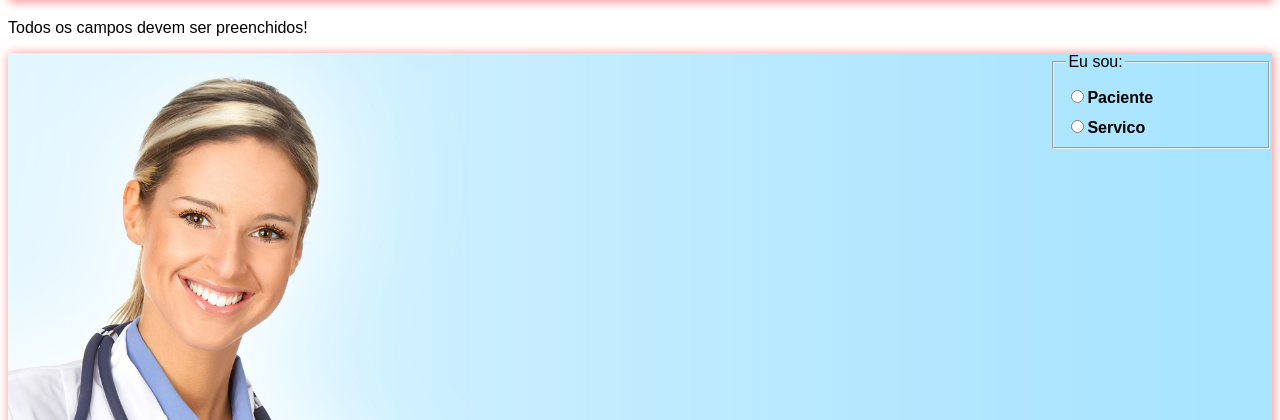
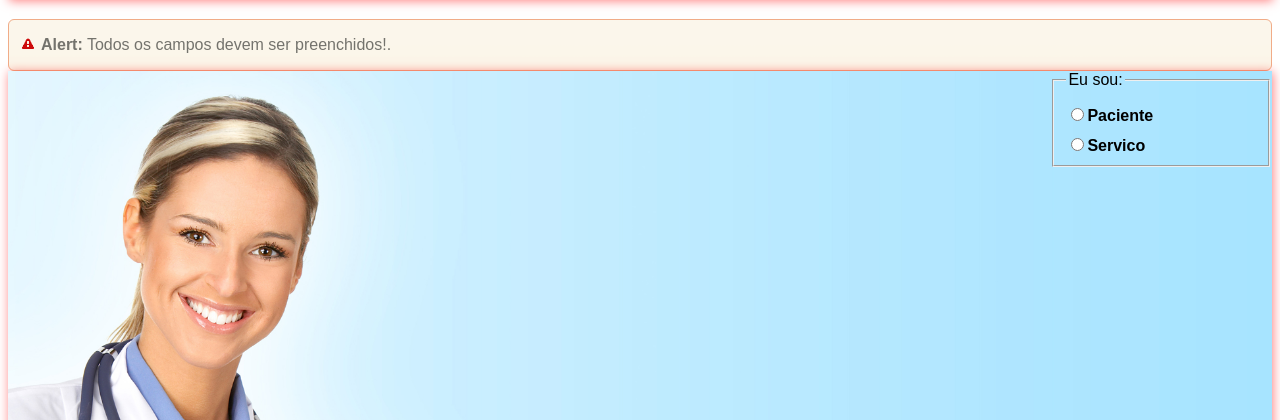
Before and after one commit to leosayoshi/projeto-leo, a PHP site: page /index.php?pagina=form&message=1 in a window 1280 px wide. Shown: the part 54-474 px from the top of the page. Run offline with PHP 8.4, Linux system fonts and the light colour scheme; the visitor is signed in with stand-in values (Sample User, id 1); data that the repository does not hold is empty.

Commit message:
css atualizado mensagem de erro com jquery

```diff
--- a/php/form.php
+++ b/php/form.php
@@ -2,13 +2,19 @@
 if (isset($_GET['message'])) {
     switch ($_GET['message']) {
         case 1:
-            echo '<p>Todos os campos devem ser preenchidos!</p>';
+            echo '<div class="ui-state-error ui-corner-all" style="padding: 0 .7em;">
+		<p><span class="ui-icon ui-icon-alert" style="float: left; margin-right: .3em;"></span>
+		<strong>Alert:</strong> Todos os campos devem ser preenchidos!.</p></div>';
             break;
         case 2:
-            echo '<p>Ocorreu um problema ao salvar os dados. Por favor, tente novamente.</p>';
+            echo '<div class="ui-state-error ui-corner-all" style="padding: 0 .7em;">
+		<p><span class="ui-icon ui-icon-alert" style="float: left; margin-right: .3em;"></span>
+		<strong>Alert:</strong> Ocorreu um problema ao salvar os dados. Por favor, tente novamente.</p></div>';
             break;
         case 3:
-            echo '<p>salvo.</p>';
+            echo '<div class="ui-state-highlight ui-corner-all" style="margin-top: 20px; padding">
+		<span class="ui-icon ui-icon-info" style="float: left; margin-right: .3em;"></span>
+		Todos os Salvo!</p></div>';
             break;
     }
 }
```
